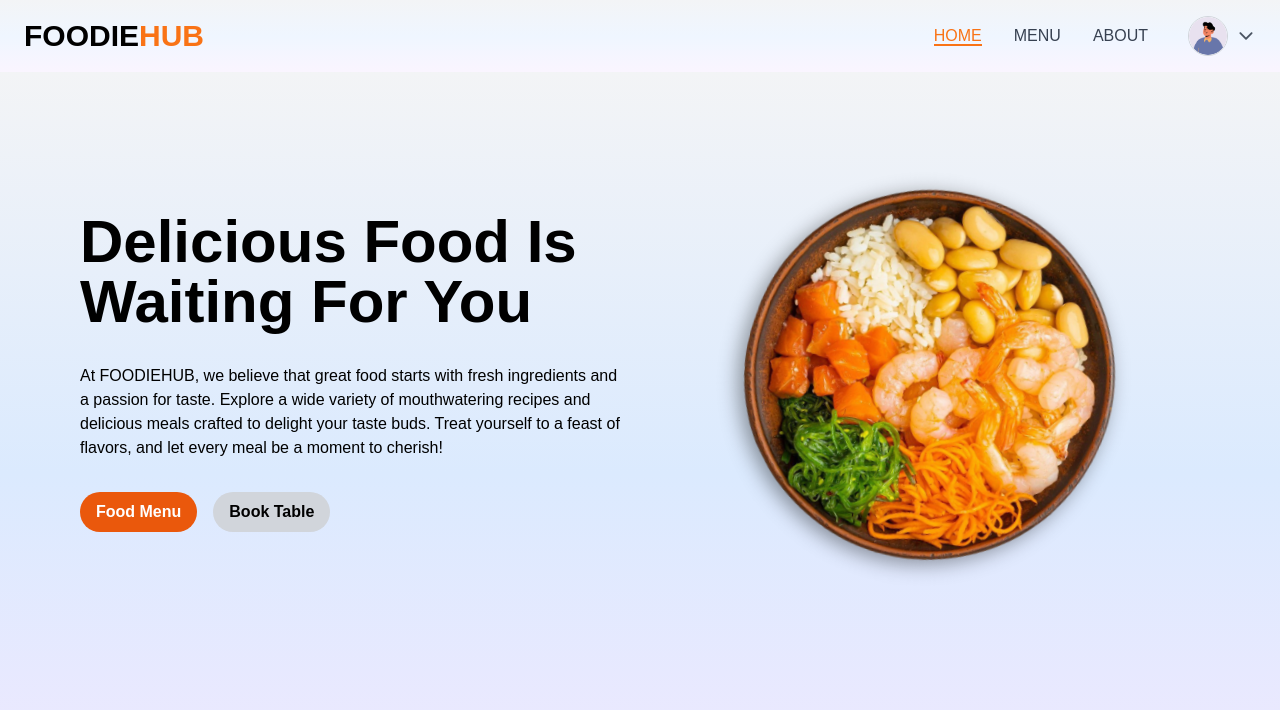
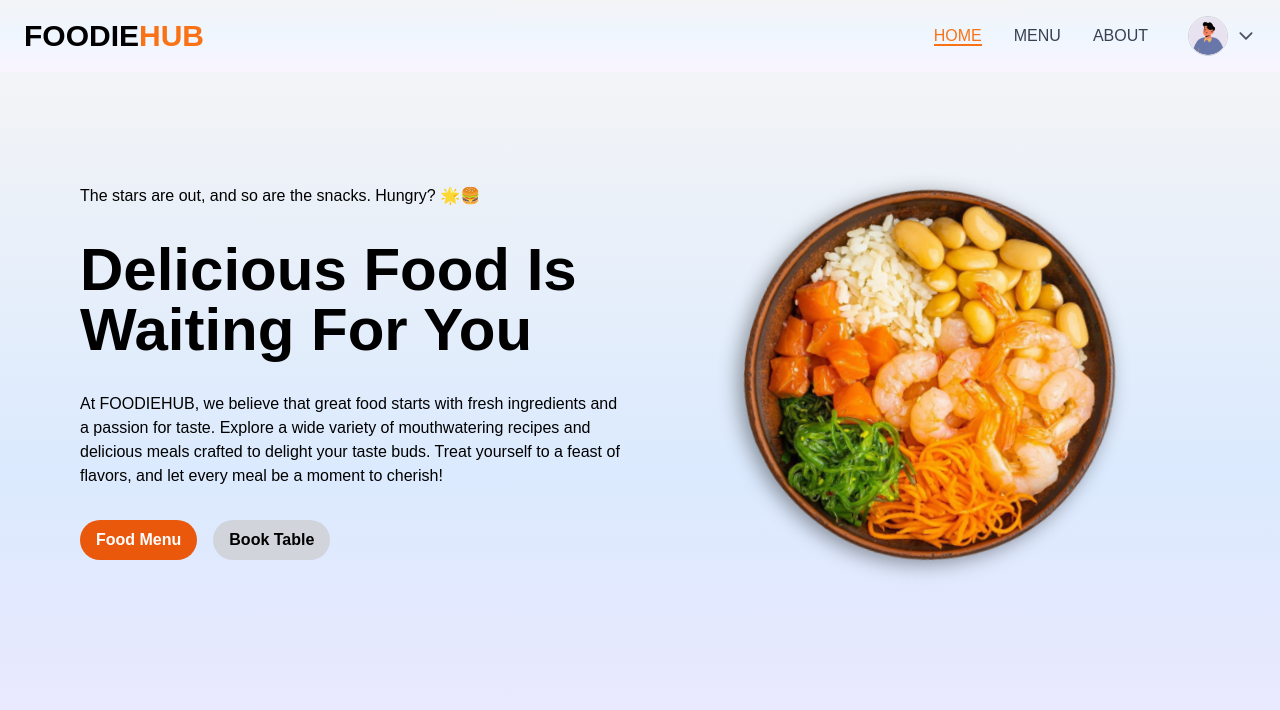
Before and after one commit to shivaniMattaparthi/foodiehub, a React (Create React App) app: page / in a window 1280 px wide. Shown: the top 710 px of the page. Built offline with nearby package versions, Linux system fonts and the light colour scheme.

Commit message:
timezonegreeting

```diff
--- a/src/components/Home.js
+++ b/src/components/Home.js
@@ -1,6 +1,7 @@
 import React from "react";
 import { useNavigate } from "react-router-dom";
 import HeroImg from "../assets/hero.png";
+import TimeZoneGreeting from "./Timezonegreeting";
 
 const Home = () => {
   const navigate = useNavigate();
@@ -13,6 +14,7 @@ const Home = () => {
       <div className="container grid grid-cols-1 md:grid-cols-2 gap-8 min-h-[600px]">
         {/* Text Section */}
         <div className="flex flex-col justify-center gap-8 text-center md:text-left pt-24 md:p-0 pb-10">
+          <TimeZoneGreeting />
           <h1 className="text-4xl lg:text-6xl font-semibold">
             Delicious Food Is Waiting For You
           </h1>
@@ -31,8 +33,7 @@ const Home = () => {
             >
               Food Menu
             </button>
-            <button
-             className="secondary-btn text-black hover:scale-105 duration-200">
+            <button className="secondary-btn text-black hover:scale-105 duration-200">
               Book Table
             </button>
           </div>
--- /dev/null
+++ b/src/components/Timezonegreeting.js
@@ -0,0 +1,33 @@
+import React, { useState, useEffect } from "react";
+
+const TimeZoneGreeting = () => {
+  const [timeOfDay, setTimeOfDay] = useState("");
+  const [greeting, setGreeting] = useState("");
+
+  // Function to get current time of day and adjust greeting
+  useEffect(() => {
+    const date = new Date();
+    const hours = date.getHours();
+
+    // Set timeOfDay based on the user's current time
+    if (hours >= 5 && hours < 12) {
+      setTimeOfDay("morning");
+      setGreeting(
+        "A sunny hello! Ready for a fresh start and a fresh bite? 🌞🍳"
+      );
+    } else if (hours >= 12 && hours < 17) {
+      setTimeOfDay("afternoon");
+      setGreeting("Refuel your afternoon with something delicious 🥗✨");
+    } else if (hours >= 17 && hours < 20) {
+      setTimeOfDay("evening");
+      setGreeting("The sun’s setting, and the table’s calling! 🍲✨ ");
+    } else {
+      setTimeOfDay("night");
+      setGreeting("The stars are out, and so are the snacks. Hungry? 🌟🍔");
+    }
+  }, []);
+
+  return <h1>{greeting}</h1>;
+};
+
+export default TimeZoneGreeting;
```
